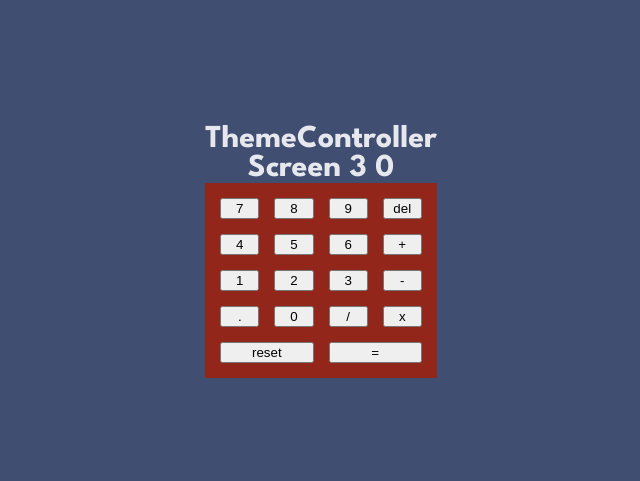
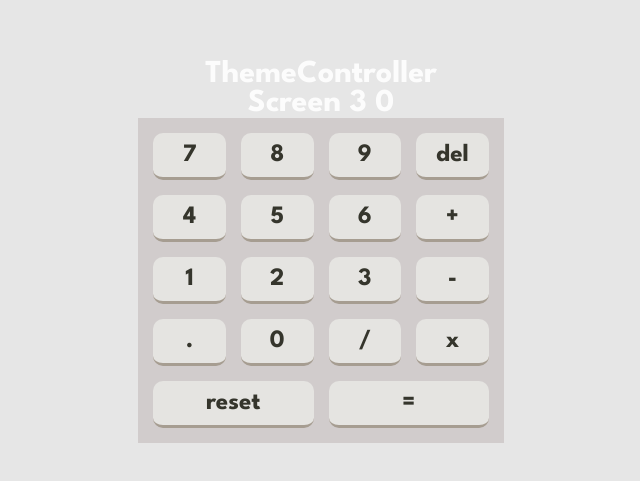
Before and after one commit to Silkiercomet/calculator-with-react-ts, a React (Vite) app in the folder my-calculator/: page / in a window 1280 px wide. Shown: the part 149-630 px from the top of the page, without its empty margins (319-959 px from the left). Built offline with nearby package versions, Linux system fonts and the light colour scheme.

Commit message:
context Created for theme changer

```diff
--- a/my-calculator/src/App.tsx
+++ b/my-calculator/src/App.tsx
@@ -1,19 +1,25 @@
-import { useState } from 'react'
+import { useState, createContext } from 'react'
 import './App.css'
 import KeyPanel from './componets/KeyPanel'
 import Screen from './componets/Screen'
 import ThemeController from './componets/ThemeController'
 
+export const ThemeContext:any= createContext(null)
 
 function App() {
   const [input,setInput] = useState("0")
+  const [theme, setTheme] = useState(0)
+
 
   return (
-    <div className="App">
-      <ThemeController/>
-      <Screen input={input}/>
-      <KeyPanel setInput={setInput} input={input}/>
-    </div>
+    <ThemeContext.Provider value={{theme}}>
+      <div className="App">
+        <ThemeController/>
+        <Screen input={input}/>
+        <KeyPanel setInput={setInput} input={input}/>
+      </div>
+    </ThemeContext.Provider>
+
   )
 }
 
--- a/my-calculator/src/componets/KeyPanel.tsx
+++ b/my-calculator/src/componets/KeyPanel.tsx
@@ -1,5 +1,6 @@
 import React from "react";
-import { FC, Dispatch, SetStateAction } from "react";
+import { FC, Dispatch, SetStateAction, useContext } from "react";
+import { ThemeContext } from "../App";
 import style from "./keypanel.module.css";
 interface set {
   setInput: Dispatch<SetStateAction<string>>;
@@ -28,6 +29,8 @@ let resetAndEqual = [
   { id: "=", value: "=" },
 ];
 const KeyPanel: FC<set> = ({ setInput, input }) => {
+  const {theme} = useContext(ThemeContext)
+  console.log(theme)
   let handleClick = ({
     target,
     currentTarget,
@@ -66,11 +69,12 @@ const KeyPanel: FC<set> = ({ setInput, input }) => {
   };
   return (
     <>
-      <div className={style.wrapper}>
-        <div className={style.panel}>
+      <div className={`${style.wrapper} ${theme === 0? "light" : theme === 1 ? "dark" : "purple"}`}>
+        <div className={`${style.panel} ${theme === 0? "light" : theme === 1 ? "dark" : "purple"}`}>
           {keys.map((element) => (
             <button
-              className={element.id}
+
+              id={element.id}
               value={element.value}
               onClick={handleClick}
               key={element.id}
@@ -79,10 +83,10 @@ const KeyPanel: FC<set> = ({ setInput, input }) => {
             </button>
           ))}
         </div>
-        <div className={style.lastButtons}>
+        <div className={`${style.lastButtons} ${theme === 0? "light" : theme === 1 ? "dark" : "purple"}`}>
           {resetAndEqual.map((element) => (
             <button
-              className={element.id}
+              id={element.id}
               value={element.value}
               onClick={handleClick}
               key={element.id}
--- a/my-calculator/src/index.css
+++ b/my-calculator/src/index.css
@@ -14,18 +14,25 @@
   -moz-osx-font-smoothing: grayscale;
   -webkit-text-size-adjust: 100%;
 /* first theme */
---Verydarkdesaturatedblue:hsl(222,26%,31%);
---Verydarkdesaturatedblue:hsl(223,31%,20%);
---Verydarkdesaturatedblue: hsl(224, 36%, 15%);
+--Verydarkdesaturatedblue1:hsl(222,26%,31%);
+--Verydarkdesaturatedblue2:hsl(223,31%,20%);
+--Verydarkdesaturatedblue3: hsl(224, 36%, 15%);
 
---Desaturateddarkblue:hsl(225,21%,49%);
---Desaturateddarkblue:hsl(224,28%,35%);
+--Desaturateddarkblue1:hsl(225,21%,49%);
+--Desaturateddarkblue2:hsl(224,28%,35%);
 
 --Red:hsl(6,63%,50%);
 --Darkred:hsl(6,70%,34%);
 
 --Lightgrayishorange:hsl(30,25%,89%);
 --Grayishorange: hsl(28, 16%, 65%);
+
+/*light theme*/
+--bg-light:hsl(0, 0%, 90%);
+--keyboard-bg:hsl(0, 5%, 81%);
+--keys-bg:hsl(185, 42%, 37%);
+--key-shadow:hsl(185, 58%, 25%);
+--text-dark:hsl(60, 10%, 19%);
 }
 
 
@@ -37,5 +44,20 @@ body {
   min-width: 320px;
   min-height: 100vh;
 
-  background-color: var(--Desaturateddarkblue);
+  background-color: hsl(0, 0%, 90%);
 }
+.light{
+  background-color: hsl(0, 5%, 81%);
+}
+
+.light > button{
+  background-color: hsl(45, 7%, 89%);
+  border: none;
+  border-bottom: 3px solid hsl(35, 11%, 61%);
+  font-family: inherit;
+  font-size: 25px;
+  color: var(--text-dark);
+
+  padding: 10px 20px;
+  border-radius: 10px;
+}
```
Also changed, not shown: my-calculator/src/App.css (line endings or trailing spaces).
